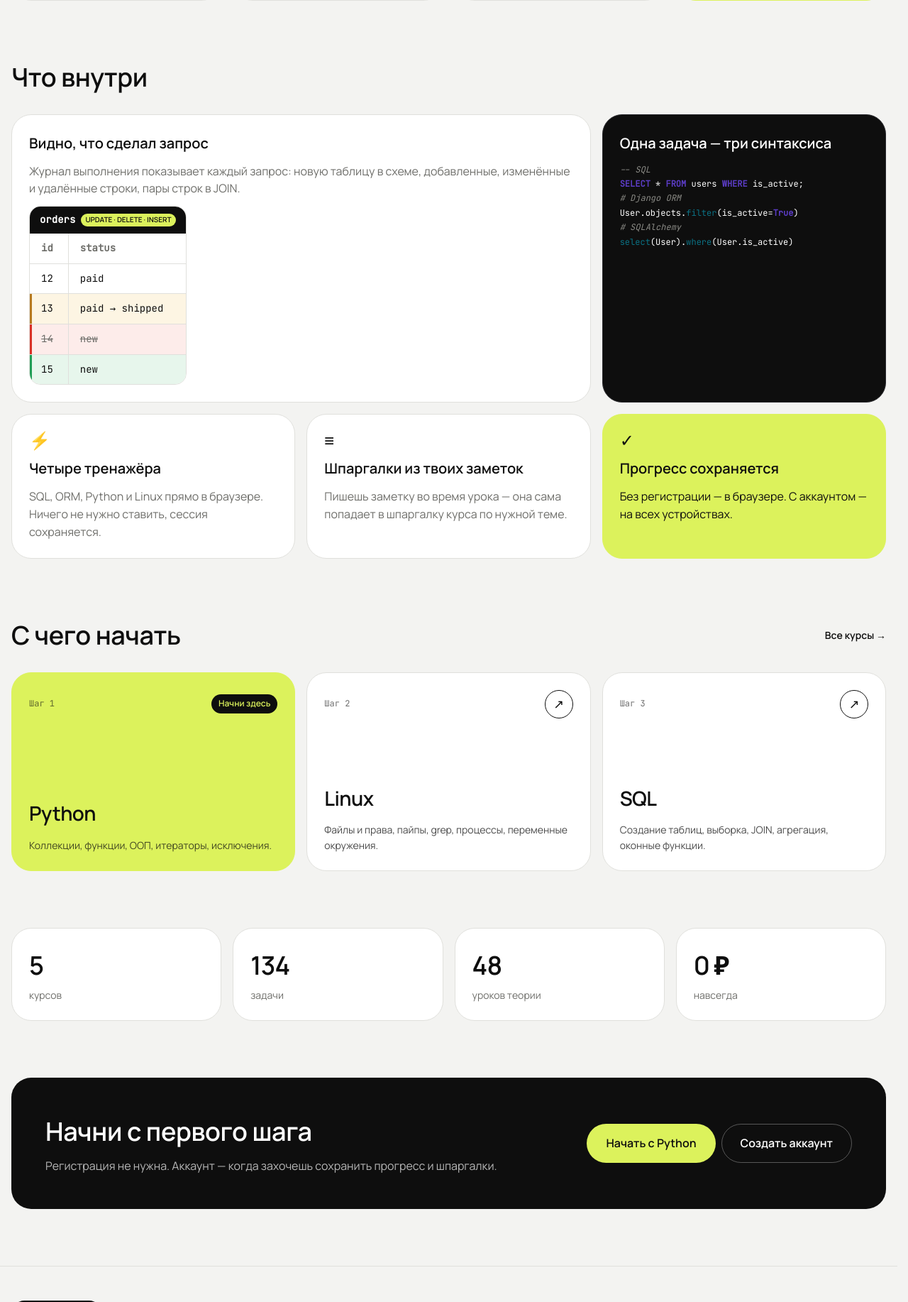
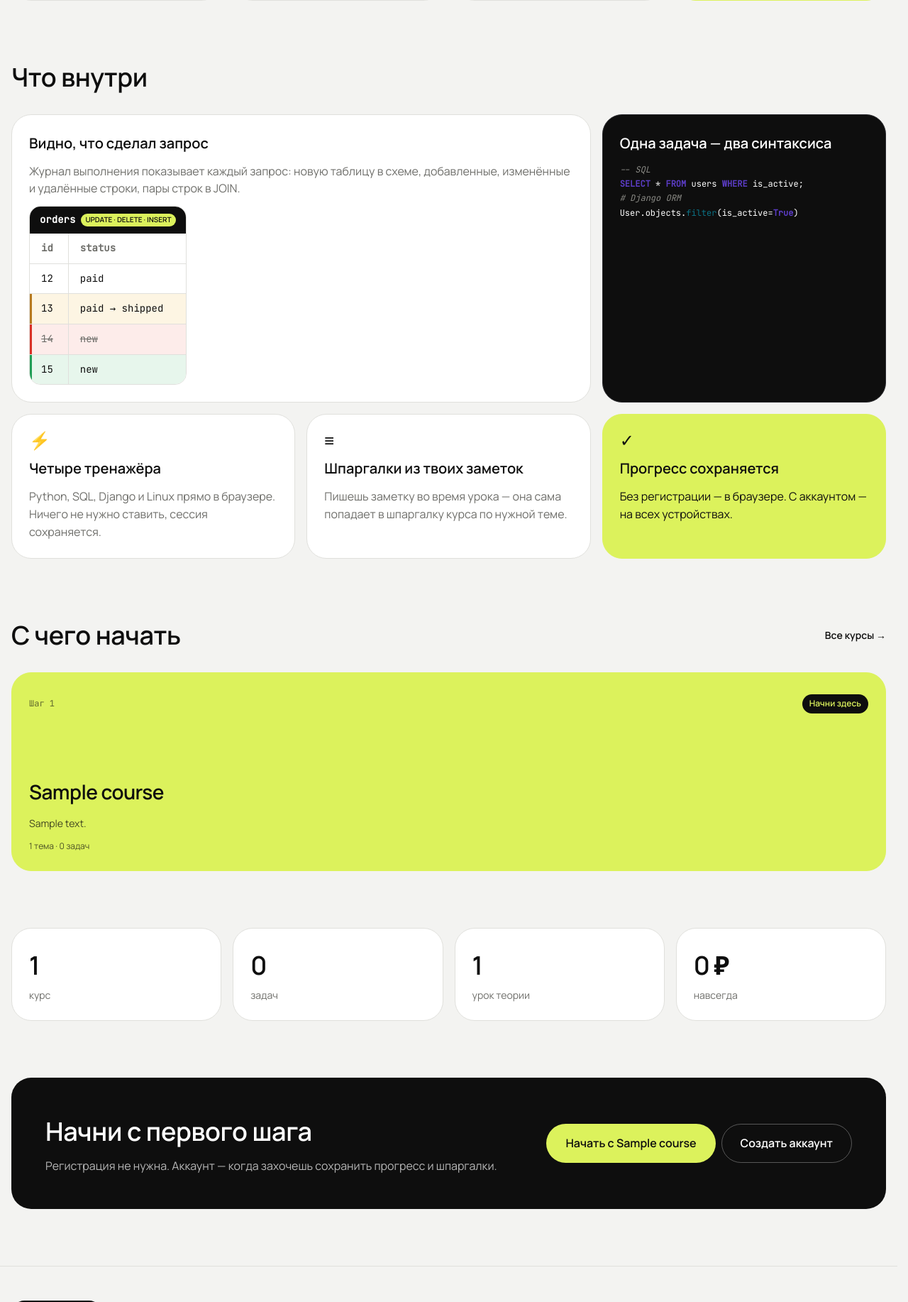
Before and after one commit to Antoni5555/develop_lab, a Django app: page / in a window 1280 px wide. Shown: the part 994-2828 px from the top of the page at 71% size. Run offline with Django 5.2, Linux system fonts and the light colour scheme; tables that the repository leaves empty hold one stand-in row (values such as "Sample post"); data that the repository does not hold is empty.

Commit message:
feat: главная из БД, тексты под новый план курсов
«С чего начать» и числа — из базы; убран SQLAlchemy из витрин,
дорожная карта «О проекте» — по этапам разработки.

```diff
--- a/src/apps/courses/services/selectors.py
+++ b/src/apps/courses/services/selectors.py
@@ -9,7 +9,7 @@ from django.db.models import Count, Prefetch, Q, Sum
 from django.http import Http404
 from django.shortcuts import get_object_or_404
 
-from apps.courses.models import Course, Exercise, Section, Topic, Track
+from apps.courses.models import Course, Exercise, Lesson, Section, Topic, Track
 
 
 PUBLISHED_TOPICS = Q(sections__is_published=True, sections__topics__is_published=True)
@@ -153,3 +153,20 @@ def lesson_page(course_slug, section_slug, topic_slug):
         'prev_topic': topics[index - 1][1] if index > 0 else None,
         'next_topic': topics[index + 1][1] if index + 1 < len(topics) else None,
     }
+
+
+def home_summary():
+    """Для главной: первые курсы программы и общие числа."""
+    _, _, cards = catalog()
+    open_cards = [card for card in cards if not card.is_soon]
+    return {
+        'start_cards': open_cards[:3],
+        'stats': {
+            'courses': len(open_cards),
+            'lessons': Lesson.objects.published().filter(
+                topic__is_published=True, topic__section__is_published=True,
+                topic__section__course__in=[card.course for card in open_cards],
+            ).count(),
+            'exercises': sum(card.course.exercise_count for card in open_cards),
+        },
+    }
--- a/src/apps/pages/views.py
+++ b/src/apps/pages/views.py
@@ -1,4 +1,6 @@
 from django.views.generic import TemplateView
+
+from apps.courses.services.selectors import home_summary
 
 
 class HomeView(TemplateView):
@@ -7,6 +9,11 @@ class HomeView(TemplateView):
     template_name = 'home/home.html'
     extra_context = {'active_nav': 'home'}
 
+    def get_context_data(self, **kwargs):
+        context = super().get_context_data(**kwargs)
+        context.update(home_summary())
+        return context
+
 
 class AboutView(TemplateView):
     """О проекте."""
--- a/src/core/templatetags/plural.py
+++ b/src/core/templatetags/plural.py
@@ -20,3 +20,9 @@ def plural(number, forms):
     """'3' + 'задача,задачи,задач' → '3 задачи'."""
     one, few, many = forms.split(',')
     return f'{number} {plural_form(number, one, few, many)}'
+
+
+@register.filter
+def plural_word(number, forms):
+    """Только слово: '3' + 'задача,задачи,задач' → 'задачи'."""
+    return plural_form(number, *forms.split(','))
--- a/src/templates/about/components/_platform.html
+++ b/src/templates/about/components/_platform.html
@@ -9,7 +9,7 @@
     </a>
     <a href="{% url 'trainers:playground' %}" class="step step--link">
       <span class="step__num">Тренажёр</span>
-      <h3 class="step__title">SQL, ORM, Python, Linux</h3>
+      <h3 class="step__title">Python, SQL, Django, Linux</h3>
       <p class="muted">Песочница без задач. Журнал выполнения показывает таблицы, изменённые строки и SQL от ORM.</p>
       <span class="step__more">Открыть тренажёр →</span>
     </a>
--- a/src/templates/common/_cta.html
+++ b/src/templates/common/_cta.html
@@ -4,7 +4,9 @@
     <p class="cta__text">Регистрация не нужна. Аккаунт — когда захочешь сохранить прогресс и шпаргалки.</p>
   </div>
   <div class="cta__actions">
-    <a href="{% url 'courses:list' %}" class="btn btn--accent btn--lg">Начать с Python</a>
+    {% with first=start_cards.0.course %}
+    {% if first %}<a href="{{ first.get_absolute_url }}" class="btn btn--accent btn--lg">Начать с {{ first.title }}</a>{% endif %}
+    {% endwith %}
     <a href="{% url 'accounts:signup' %}" class="btn btn--on-ink btn--lg">Создать аккаунт</a>
   </div>
 </div>
--- a/src/templates/home/components/_features.html
+++ b/src/templates/home/components/_features.html
@@ -21,19 +21,17 @@
             </article>
 
             <article class="bento__item bento__item--ink">
-              <h3 class="bento__title">Одна задача — три синтаксиса</h3>
+              <h3 class="bento__title">Одна задача — два синтаксиса</h3>
               <pre class="snippet"><span class="cm">-- SQL</span>
 <span class="kw">SELECT</span> * <span class="kw">FROM</span> users <span class="kw">WHERE</span> is_active;
 <span class="cm"># Django ORM</span>
-User.objects.<span class="fn">filter</span>(is_active=<span class="kw">True</span>)
-<span class="cm"># SQLAlchemy</span>
-<span class="fn">select</span>(User).<span class="fn">where</span>(User.is_active)</pre>
+User.objects.<span class="fn">filter</span>(is_active=<span class="kw">True</span>)</pre>
             </article>
 
             <article class="bento__item">
               <span class="bento__icon" aria-hidden="true">⚡</span>
               <h3 class="bento__title">Четыре тренажёра</h3>
-              <p class="muted">SQL, ORM, Python и Linux прямо в браузере. Ничего не нужно ставить, сессия сохраняется.</p>
+              <p class="muted">Python, SQL, Django и Linux прямо в браузере. Ничего не нужно ставить, сессия сохраняется.</p>
             </article>
 
             <article class="bento__item">
--- a/src/templates/home/components/_hero.html
+++ b/src/templates/home/components/_hero.html
@@ -2,9 +2,9 @@
   <div class="hero__text">
     <span class="eyebrow">Бесплатно · в браузере · без установки</span>
     <h1 class="hero__title">Практика для&nbsp;разработчиков</h1>
-    <p class="hero__lead">Курсы с короткой теорией, задачи и тренажёры SQL, ORM, Python и Linux. Пишешь код — сразу видишь таблицы и что изменилось, а заметки сами собираются в шпаргалки.</p>
+    <p class="hero__lead">Курсы с короткой теорией, задачи и тренажёры Python, SQL, Django и Linux. Пишешь код — сразу видишь таблицы и что изменилось, а заметки сами собираются в шпаргалки.</p>
     <div class="hero__cta">
-      <a href="{% url 'courses:list' %}" class="btn btn--accent btn--lg">Начать обучение <span aria-hidden="true">→</span></a>
+      <a href="{% if start_cards %}{{ start_cards.0.course.get_absolute_url }}{% else %}{% url 'courses:list' %}{% endif %}" class="btn btn--accent btn--lg">Начать обучение <span aria-hidden="true">→</span></a>
       <a href="{% url 'trainers:playground' %}" class="btn btn--on-ink btn--lg">Открыть тренажёр</a>
     </div>
     <nav class="tracks" aria-label="Направления">
--- a/src/templates/home/components/_popular_courses.html
+++ b/src/templates/home/components/_popular_courses.html
@@ -1,34 +1,12 @@
-{# Этап 1: первые курсы направления из БД (по Course.order) через common/_course_card.html #}
+{# Первые открытые курсы программы направления (по Course.order) #}
 <section>
   <div class="section-head">
     <h2 class="section-title">С чего начать</h2>
     <a href="{% url 'courses:list' %}" class="link-arrow">Все курсы <span aria-hidden="true">→</span></a>
   </div>
-  {# Первые шаги программы направления Backend (по Course.order) #}
   <div class="course-grid course-grid--3">
-    <a href="{% url 'courses:list' %}" class="course-card course-card--accent">
-      <div class="course-card__top">
-        <span class="course-card__step">Шаг 1</span>
-        <span class="badge badge--on-accent">Начни здесь</span>
-      </div>
-      <h3 class="course-card__title">Python</h3>
-      <p class="course-card__text">Коллекции, функции, ООП, итераторы, исключения.</p>
-    </a>
-    <a href="{% url 'courses:list' %}" class="course-card">
-      <div class="course-card__top">
-        <span class="course-card__step">Шаг 2</span>
-        <span class="round-btn" aria-hidden="true">↗</span>
-      </div>
-      <h3 class="course-card__title">Linux</h3>
-      <p class="course-card__text">Файлы и права, пайпы, grep, процессы, переменные окружения.</p>
-    </a>
-    <a href="{% url 'courses:list' %}" class="course-card">
-      <div class="course-card__top">
-        <span class="course-card__step">Шаг 3</span>
-        <span class="round-btn" aria-hidden="true">↗</span>
-      </div>
-      <h3 class="course-card__title">SQL</h3>
-      <p class="course-card__text">Создание таблиц, выборка, JOIN, агрегация, оконные функции.</p>
-    </a>
+    {% for card in start_cards %}
+      {% include 'common/_course_card.html' with accent=forloop.first %}
+    {% endfor %}
   </div>
 </section>
--- a/src/templates/home/components/_stats.html
+++ b/src/templates/home/components/_stats.html
@@ -1,7 +1,7 @@
-{# Этап 1: числа из БД #}
+{% load plural %}
 <div class="stats">
-  <div class="stat"><span class="stat__value">5</span><span class="stat__label">курсов</span></div>
-  <div class="stat"><span class="stat__value">134</span><span class="stat__label">задачи</span></div>
-  <div class="stat"><span class="stat__value">48</span><span class="stat__label">уроков теории</span></div>
+  <div class="stat"><span class="stat__value">{{ stats.courses }}</span><span class="stat__label">{{ stats.courses|plural_word:"курс,курса,курсов" }}</span></div>
+  <div class="stat"><span class="stat__value">{{ stats.exercises }}</span><span class="stat__label">{{ stats.exercises|plural_word:"задача,задачи,задач" }}</span></div>
+  <div class="stat"><span class="stat__value">{{ stats.lessons }}</span><span class="stat__label">{{ stats.lessons|plural_word:"урок,урока,уроков" }} теории</span></div>
   <div class="stat"><span class="stat__value">0 ₽</span><span class="stat__label">навсегда</span></div>
 </div>
```
Also changed, not shown: src/templates/about/components/_roadmap.html (+7 -6 lines), tests/test_core.py (+2 -0 lines).
